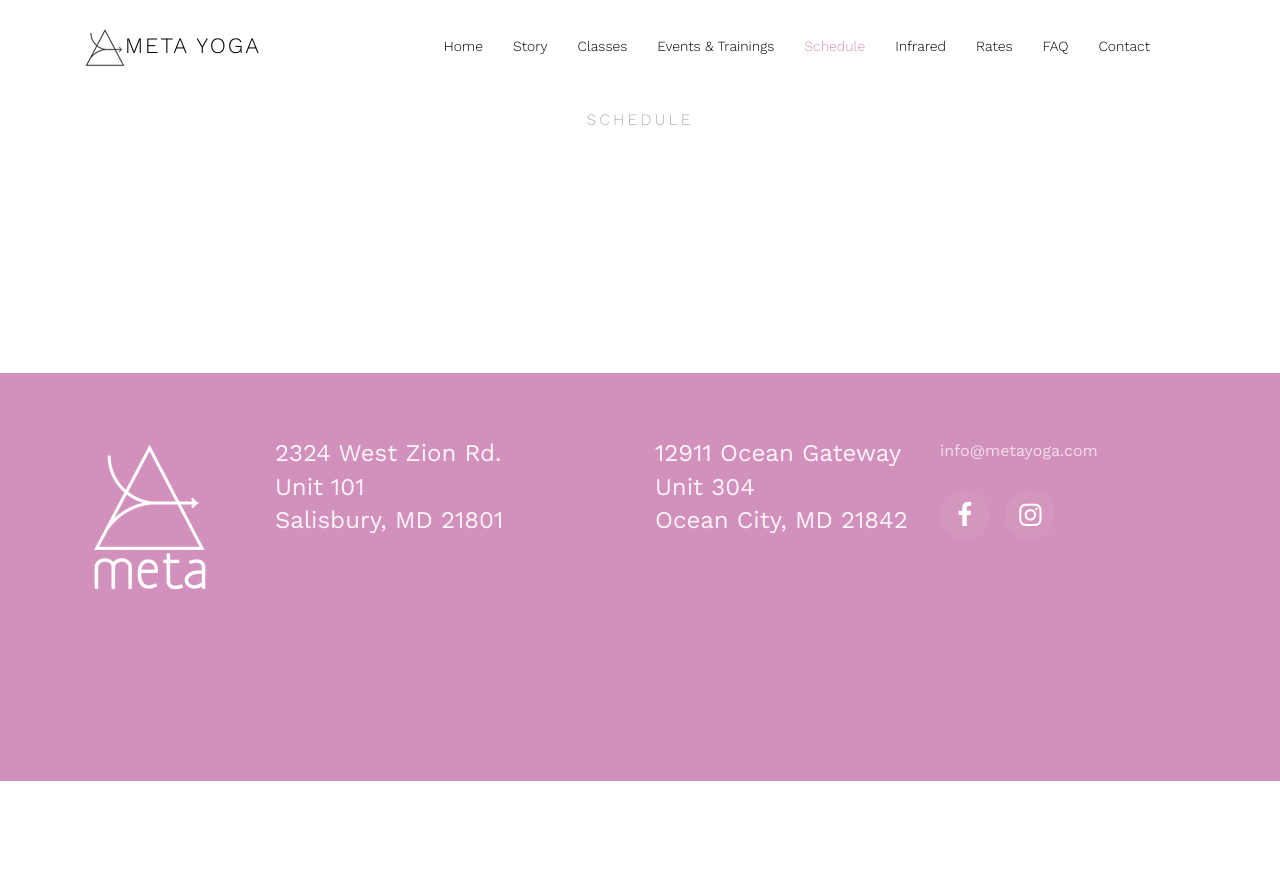
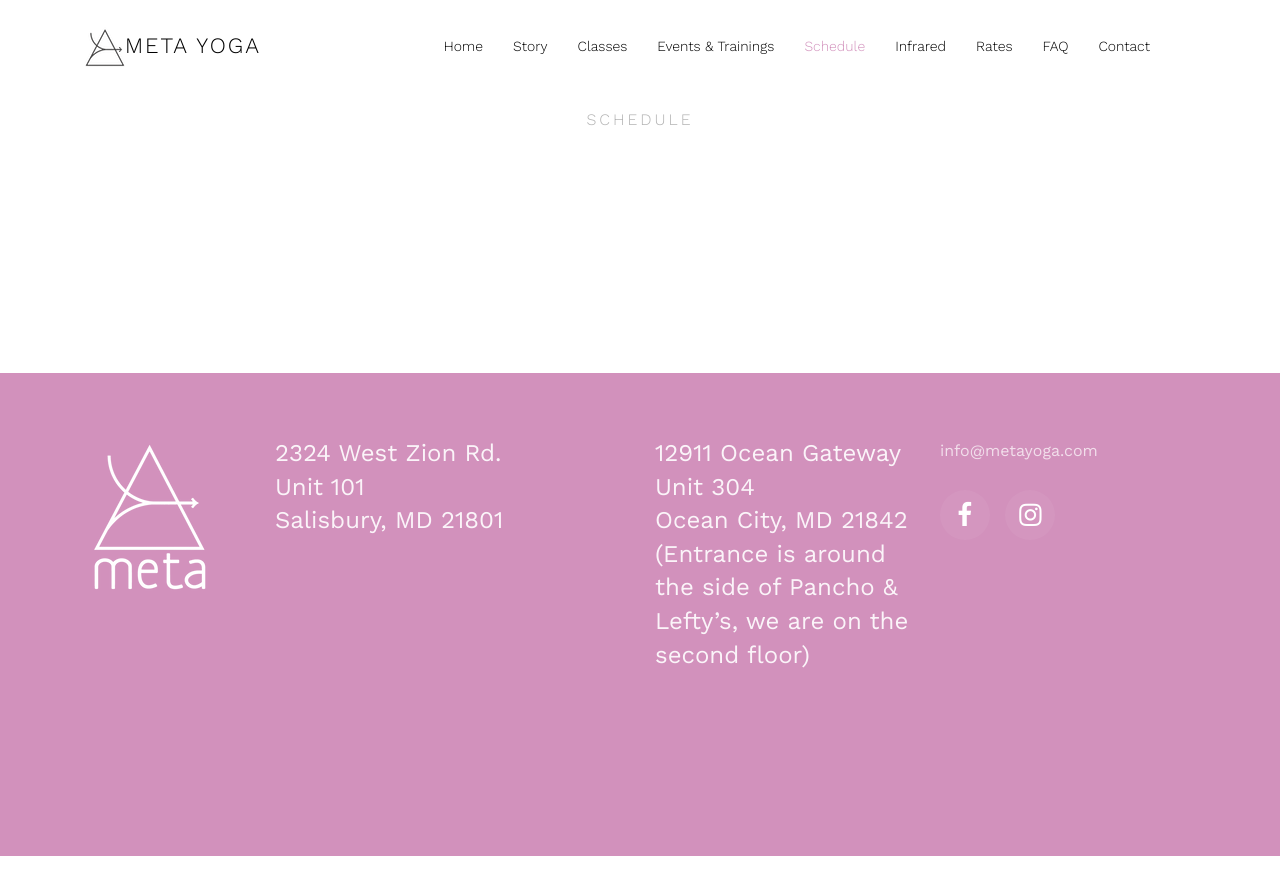
Before and after one commit to apnar/metayoga-site, a Jekyll site: the page built from schedule.html, in a window 1280 px wide. Shown: the top 895 px of the page. Built offline with Jekyll 4.4.1, drawn with Linux system fonts in a browser that asks for light colours; some web fonts are replaced; a script that is not in the unit is left out.

Commit message:
OC location hint

```diff
--- a/_includes/footer.html
+++ b/_includes/footer.html
@@ -17,7 +17,7 @@
                 <div class="col-lg-3 col-md-6 mb-5 mb-md-5 ftco-animate">
                     <div class="ftco-footer-widget mb-4">
                         <a href="https://maps.app.goo.gl/p1p1VGJwsRkEdE1e7">
-                            <h2 class="location">12911 Ocean Gateway<BR />Unit 304<BR />Ocean City, MD 21842</h2>
+                            <h2 class="location">12911 Ocean Gateway<BR />Unit 304<BR />Ocean City, MD 21842<BR />(Entrance is around the side of Pancho & Lefty’s, we are on the second floor)</h2>
                         </a>
                     </div>
                 </div>
--- a/contact.html
+++ b/contact.html
@@ -23,7 +23,7 @@
                             <p><span>Salisbury Address:</span> <a href="https://maps.app.goo.gl/dsydWQK5f9PEPnWS7"><BR />2324 West Zion Road<BR />Unit 101<BR />Salisbury, MD 21801</a></p>
                         </div>
                         <div class="col-md-12 mb-3">
-                            <p><span>Ocean City Address:</span> <a href="https://maps.app.goo.gl/p1p1VGJwsRkEdE1e7"><BR />12911 Ocean Gateway<BR />Unit 304<BR />Ocean City, MD 21842</a></p>
+                            <p><span>Ocean City Address:</span> <a href="https://maps.app.goo.gl/p1p1VGJwsRkEdE1e7"><BR />12911 Ocean Gateway<BR />Unit 304<BR />Ocean City, MD 21842</a><BR />(Entrance is around the side of Pancho & Lefty’s, we are on the second floor)</p>
                         </div>
                         <div class="col-md-12 mb-3">
                             <p><span>Email:</span> <a href="mailto:info@metayoga.com">info@metayoga.com</a></p>
```
